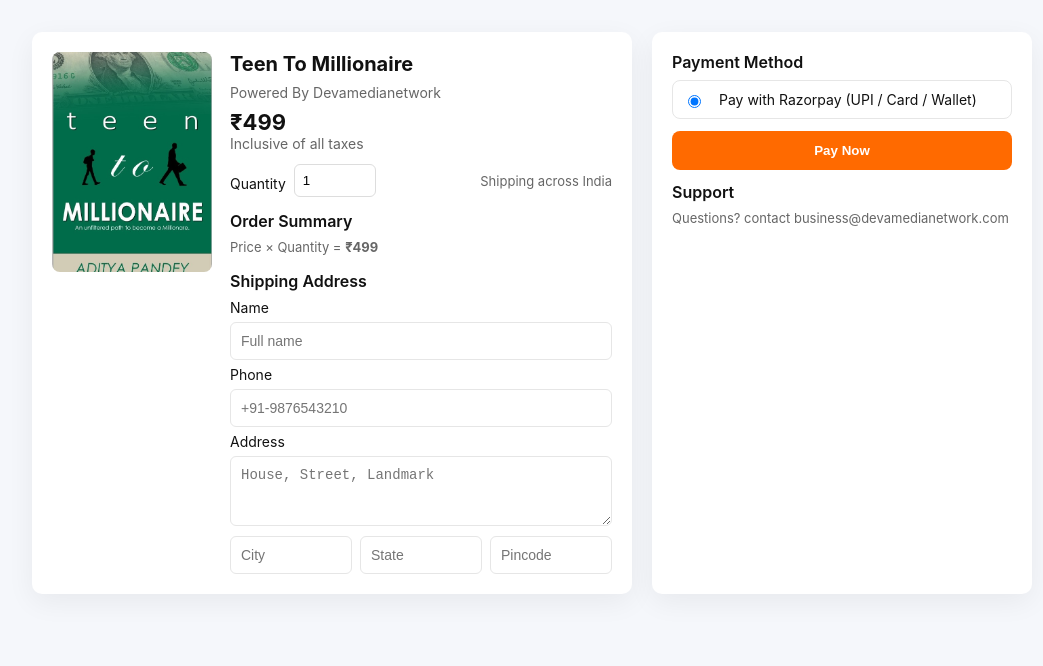
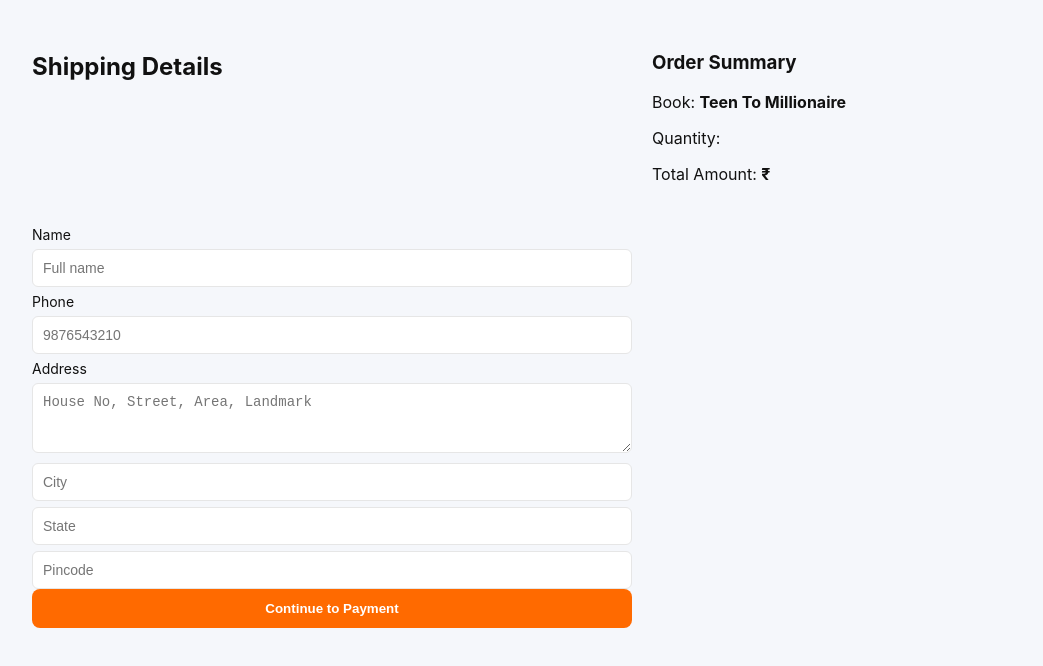
Before and after one commit to akash-x-07/deva-mediia, a website: page chekout.html in a window 1280 px wide. Shown: the whole page, without its empty margins (108-1151 px from the left). Drawn offline with Linux system fonts and the light colour scheme.

Commit message:
Update chekout.html

```diff
--- a/chekout.html
+++ b/chekout.html
@@ -1,145 +1,96 @@
 <!DOCTYPE html>
 <html lang="en">
 <head>
-  <meta charset="utf-8" />
-  <meta name="viewport" content="width=device-width,initial-scale=1" />
-  <title>Deva Media</title>
+  <meta charset="UTF-8">
+  <meta name="viewport" content="width=device-width, initial-scale=1.0">
+  <title>Checkout Details</title>
   <link rel="stylesheet" href="chekout.css">
 </head>
 
 <body>
+
 <div class="container">
 
-    <!-- LEFT -->
-    <div class="card">
-      <div class="product">
-        <img class="cover" src="book.jpg" alt="Book cover">
+  <h2>Shipping Details</h2>
 
-        <div style="flex:1;">
-          <h1>Teen To Millionaire</h1>
-          <div class="muted">Powered By Devamedianetwork</div>
-          <div class="price">₹499</div>
-          <div class="muted">Inclusive of all taxes</div>
-
-          <div class="qty">
-            <label>Quantity</label>
-            <input id="qty" type="number" min="1" value="1">
-            <div class="small" style="margin-left:auto;">Shipping across India</div>
+  <div class="summary-box">
+    <h3>Order Summary</h3>
+    <p>Book: <strong>Teen To Millionaire</strong></p>
+    <p>Quantity: <strong id="qty">1</strong></p>
+    <p>Total Amount: <strong>₹<span id="total">499</span></strong></p>
   </div>
 
-          <div style="margin-top:14px;">
-            <div class="section-title">Order Summary</div>
-            <div class="small">
-              Price × Quantity = <strong id="summary-price">₹499</strong>
-            </div>
-          </div>
-
-          <div style="margin-top:16px;">
-            <div class="section-title">Shipping Address</div>
+  <div class="form">
 
     <label>Name</label>
     <input id="name" type="text" placeholder="Full name">
 
     <label>Phone</label>
-            <input id="phone" type="tel" placeholder="+91-9876543210">
+    <input id="phone" type="tel" placeholder="9876543210">
 
     <label>Address</label>
-            <textarea id="address" rows="3" placeholder="House, Street, Landmark"></textarea>
+    <textarea id="address" rows="3" placeholder="House No, Street, Area, Landmark"></textarea>
 
-            <div style="display:flex; gap:8px;">
+    <div class="row">
       <input id="city" type="text" placeholder="City">
       <input id="state" type="text" placeholder="State">
       <input id="pincode" type="text" placeholder="Pincode">
     </div>
-          </div>
+
+    <button class="btn-primary" onclick="startPayment()">Continue to Payment</button>
 
   </div>
 </div>
-    </div>
 
-    <!-- RIGHT -->
-    <div class="card checkout-side">
-      <div>
-        <div class="section-title">Payment Method</div>
-
-        <label class="pm-btn">
-          <input type="radio" name="pm" value="razorpay" checked>
-          Pay with Razorpay (UPI / Card / Wallet)
-        </label>
-      </div>
-
-      <div>
-        <button id="place-order" class="btn-primary">Pay Now</button>
-      </div>
-
-      <div>
-        <div class="section-title">Support</div>
-        <div class="small">Questions? contact business@devamedianetwork.com</div>
-      </div>
-    </div>
-
-  </div>
-
-  <!-- Razorpay -->
 <script src="https://checkout.razorpay.com/v1/checkout.js"></script>
 
 <script>
-    const qtyEl = document.getElementById("qty");
 
-    function getOrder() {
-      const qty = Math.max(1, parseInt(qtyEl.value));
-      const price = 499;
-      return {
-        qty,
-        total: qty * price,
-        name: document.getElementById("name").value,
-        phone: document.getElementById("phone").value,
-        address: document.getElementById("address").value,
-        city: document.getElementById("city").value,
-        state: document.getElementById("state").value,
-        pincode: document.getElementById("pincode").value
-      };
-    }
+  document.getElementById("qty").innerText = localStorage.getItem("order_qty");
+  document.getElementById("total").innerText = localStorage.getItem("order_total");
 
-    qtyEl.addEventListener("input", () => {
-      const o = getOrder();
-      document.getElementById("summary-price").innerText = "₹" + o.total;
-    });
+  function startPayment() {
 
-    // PAYMENT BUTTON — LIVE MODE
-    document.getElementById("place-order").addEventListener("click", () => {
+    const name = document.getElementById("name").value;
+    const phone = document.getElementById("phone").value;
+    const address = document.getElementById("address").value;
+    const city = document.getElementById("city").value;
+    const state = document.getElementById("state").value;
+    const pincode = document.getElementById("pincode").value;
 
-      const o = getOrder();
-
-      if (!o.name || !o.phone || !o.address || !o.pincode) {
-        alert("Please fill shipping details.");
+    if (!name || !phone || !address || !pincode) {
+      alert("Please fill all required fields!");
       return;
     }
 
+    localStorage.setItem("user_details", JSON.stringify({
+      name, phone, address, city, state, pincode
+    }));
+
+    let amount = Number(localStorage.getItem("order_total")) * 100;
+
     var options = {
-        "key": "rzp_live_RQued3FP5TVGu5",  // 👉 Your LIVE key (already added)
-        "amount": o.total * 100,
+      "key": "rzp_live_RQued3FP5TVGu5",
+      "amount": amount,
       "currency": "INR",
-        "name": "Deva Media",
+      "name": "Teen To Millionaire",
       "description": "Book Purchase",
-
-        "handler": function (response) {
-          alert("Payment Successful!\nPayment ID: " + response.razorpay_payment_id);
-          window.location = "/thankyou.html";
+      "handler": function (response){
+          alert("Payment Successful!");
+          window.location.href = "success.html";
       },
-
       "prefill": {
-          "name": o.name,
-          "contact": o.phone
+          "name": name,
+          "contact": phone
       },
-
-        "theme": { "color": "#ff6a00" },
-        "method": { "upi": true }
+      "theme": {
+          "color": "#2563eb"
+      }
     };
 
     var pay = new Razorpay(options);
     pay.open();
-    });
+  }
 </script>
 
 </body>
```
Lines whose indentation alone changed are shown as unchanged.
